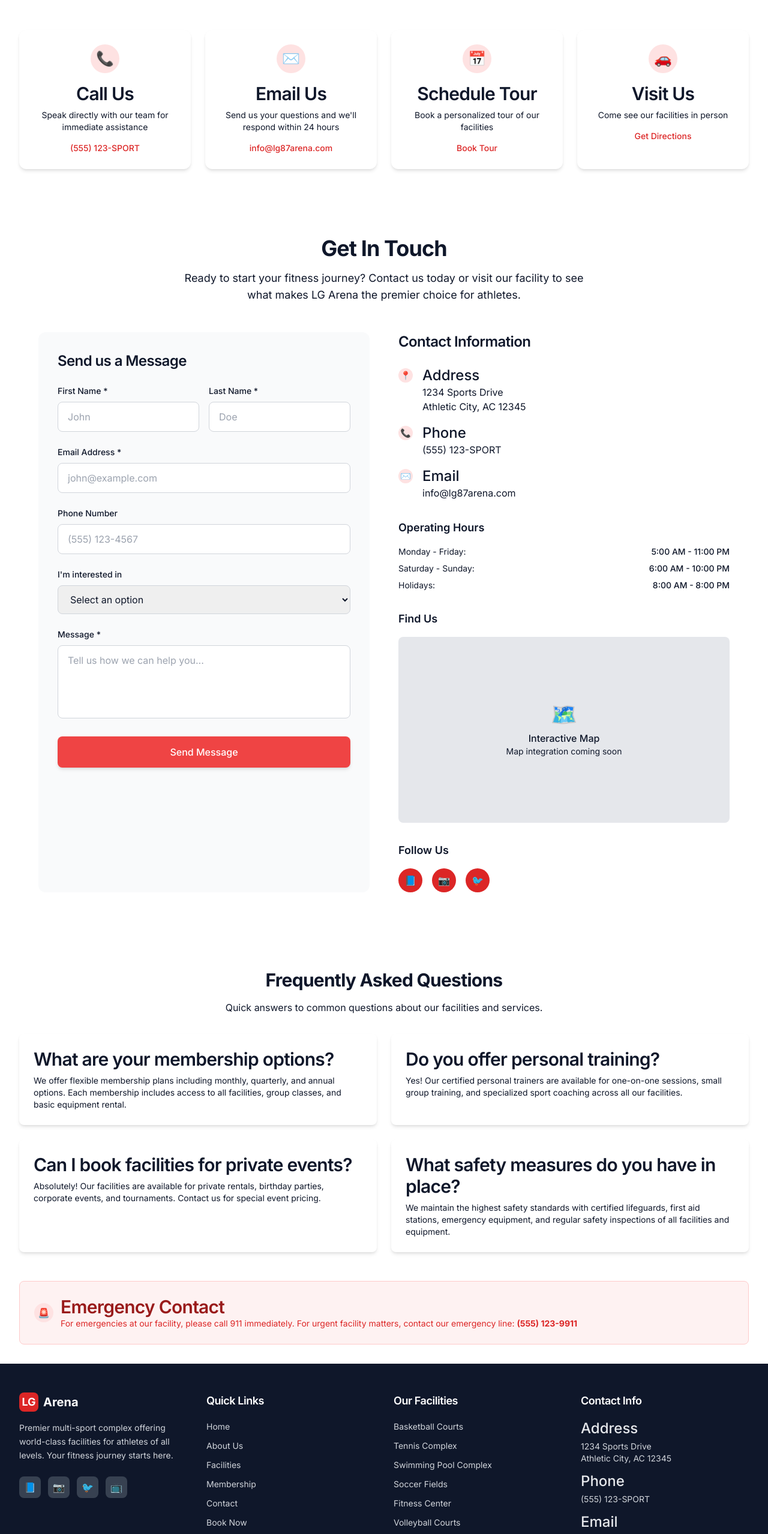
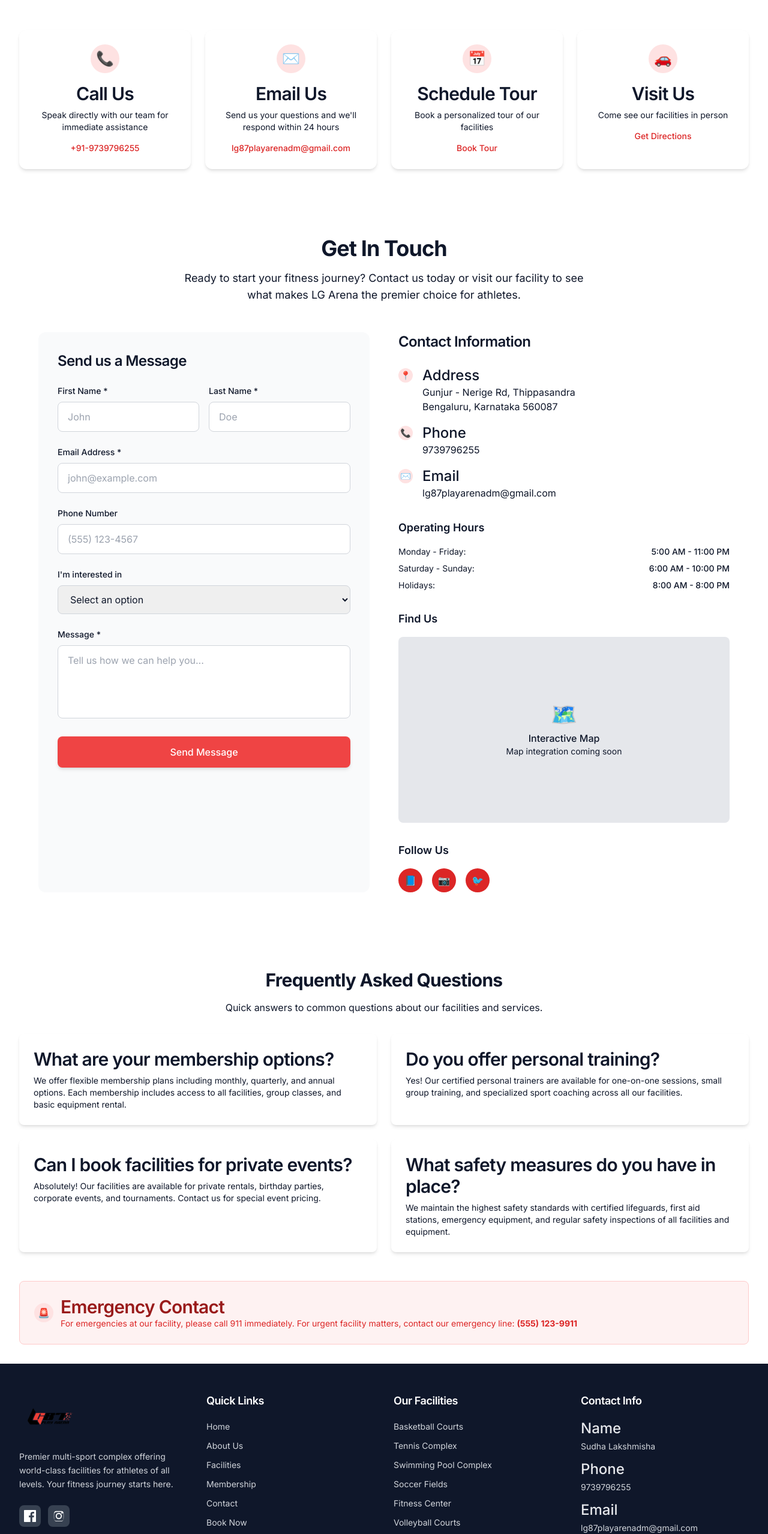
Before and after one commit to Chirag4452/lgarena-lp, a React (Vite) app: page /contact in a window 1280 px wide. Shown: the part 239-2797 px from the top of the page at 60% size. Built offline with nearby package versions, Linux system fonts and the light colour scheme.

Commit message:
Update contact information and social media links in Footer and Header components

```diff
--- a/src/components/Footer.jsx
+++ b/src/components/Footer.jsx
@@ -34,10 +34,14 @@ const Footer = () => {
             {/* Company Info */}
             <div className="lg:col-span-1">
               <div className="flex items-center space-x-2 mb-4">
-                <div className="w-8 h-8 bg-primary-600 rounded-lg flex items-center justify-center">
-                  <span className="text-white font-bold text-lg">LG</span>
+                <div className=" flex items-center justify-center">
+                <img
+                src="/LG-arena-logo.png"
+                alt="LG87 Play Arena"
+                className="h-20  w-auto transition-transform duration-200 group-hover:scale-105"
+              />
                 </div>
-                <span className="text-xl font-bold">Arena</span>
+
               </div>
 
               <p className="text-gray-300 mb-6 text-sm leading-relaxed">
@@ -47,33 +51,29 @@ const Footer = () => {
 
               {/* Social Media Links */}
               <div className="flex space-x-3">
+                {/* Facebook */}
                 <a
-                  href="#"
+                  href="https://www.facebook.com/@lg87playarena/"
+                  target="_blank"
+                  rel="noopener noreferrer"
                   className="w-9 h-9 bg-gray-700 hover:bg-primary-600 rounded-lg flex items-center justify-center transition-colors duration-200"
                   aria-label="Facebook"
                 >
-                  📘
+                  <svg xmlns="http://www.w3.org/2000/svg" viewBox="0 0 24 24" className="w-5 h-5 fill-white">
+                    <path d="M22.675 0H1.325C.593 0 0 .593 0 1.325v21.351C0 23.407.593 24 1.325 24h11.495v-9.294H9.691V11.01h3.129V8.414c0-3.1 1.893-4.788 4.659-4.788 1.325 0 2.463.099 2.796.143v3.24l-1.918.001c-1.504 0-1.796.715-1.796 1.765v2.314h3.59l-.467 3.696h-3.123V24h6.116C23.407 24 24 23.407 24 22.676V1.325C24 .593 23.407 0 22.675 0z"/>
+                  </svg>
                 </a>
+                {/* Instagram */}
                 <a
-                  href="#"
+                  href="https://www.instagram.com/lg87playarena/"
+                  target="_blank"
+                  rel="noopener noreferrer"
                   className="w-9 h-9 bg-gray-700 hover:bg-primary-600 rounded-lg flex items-center justify-center transition-colors duration-200"
                   aria-label="Instagram"
                 >
-                  📷
-                </a>
-                <a
-                  href="#"
-                  className="w-9 h-9 bg-gray-700 hover:bg-primary-600 rounded-lg flex items-center justify-center transition-colors duration-200"
-                  aria-label="Twitter"
-                >
-                  🐦
-                </a>
-                <a
-                  href="#"
-                  className="w-9 h-9 bg-gray-700 hover:bg-primary-600 rounded-lg flex items-center justify-center transition-colors duration-200"
-                  aria-label="YouTube"
-                >
-                  📺
+                  <svg xmlns="http://www.w3.org/2000/svg" viewBox="0 0 24 24" className="w-5 h-5 fill-white">
+                    <path d="M12 2.163c3.204 0 3.584.012 4.85.07 1.366.062 2.633.35 3.608 1.325.975.975 1.263 2.242 1.325 3.608.058 1.266.07 1.646.07 4.85s-.012 3.584-.07 4.85c-.062 1.366-.35 2.633-1.325 3.608-.975.975-2.242 1.263-3.608 1.325-1.266.058-1.646.07-4.85.07s-3.584-.012-4.85-.07c-1.366-.062-2.633-.35-3.608-1.325-.975-.975-1.263-2.242-1.325-3.608C2.175 15.584 2.163 15.204 2.163 12s.012-3.584.07-4.85c.062-1.366.35-2.633 1.325-3.608C4.533 2.583 5.8 2.295 7.166 2.233 8.432 2.175 8.812 2.163 12 2.163zm0 1.838c-3.17 0-3.548.012-4.796.07-1.036.047-1.602.22-1.978.396-.497.242-.852.532-1.227.907-.375.375-.665.73-.907 1.227-.176.376-.349.942-.396 1.978-.058 1.248-.07 1.626-.07 4.796s.012 3.548.07 4.796c.047 1.036.22 1.602.396 1.978.242.497.532.852.907 1.227.375.375.73.665 1.227.907.376.176.942.349 1.978.396 1.248.058 1.626.07 4.796.07s3.548-.012 4.796-.07c1.036-.047 1.602-.22 1.978-.396.497-.242.852-.532 1.227-.907.375-.375.665-.73.907-1.227.176-.376.349-.942.396-1.978.058-1.248.07-1.626.07-4.796s-.012-3.548-.07-4.796c-.047-1.036-.22-1.602-.396-1.978-.242-.497-.532-.852-.907-1.227-.375-.375-.73-.665-1.227-.907-.376-.176-.942-.349-1.978-.396-1.248-.058-1.626-.07-4.796-.07zM12 5.838a6.162 6.162 0 1 1 0 12.324 6.162 6.162 0 0 1 0-12.324zm0 10.185a4.023 4.023 0 1 0 0-8.047 4.023 4.023 0 0 0 0 8.047zm6.406-11.845a1.44 1.44 0 1 1 0 2.881 1.44 1.44 0 0 1 0-2.881z"/>
+                  </svg>
                 </a>
               </div>
             </div>
@@ -117,11 +117,8 @@ const Footer = () => {
               <h3 className="font-semibold text-lg mb-4">Contact Info</h3>
               <div className="space-y-3 text-sm">
                 <div>
-                  <h4 className="font-medium text-gray-200 mb-1">Address</h4>
-                  <p className="text-gray-300">
-                    {contact_info.address.street}<br />
-                    {contact_info.address.city}, {contact_info.address.state} {contact_info.address.zip}
-                  </p>
+                  <h4 className="font-medium text-gray-200 mb-1">Name</h4>
+                  <p className="text-gray-300">Sudha Lakshmisha</p>
                 </div>
 
                 <div>
@@ -142,6 +139,14 @@ const Footer = () => {
                   >
                     {contact_info.email}
                   </a>
+                </div>
+
+                <div>
+                  <h4 className="font-medium text-gray-200 mb-1">Address</h4>
+                  <p className="text-gray-300">
+                    {contact_info.address.street}<br />
+                    {contact_info.address.city}, {contact_info.address.state} {contact_info.address.zip}
+                  </p>
                 </div>
 
                 <div>
--- a/src/components/Header.jsx
+++ b/src/components/Header.jsx
@@ -18,7 +18,7 @@ const Header = () => {
   ];
 
   // Contact information
-  const phone_number = '(555) 123-SPORT';
+  const phone_number = '+91-9739796255';
 
   /**
    * Check if the current path matches the nav item path
--- a/src/data/facilities.js
+++ b/src/data/facilities.js
@@ -174,14 +174,14 @@ export const facilities = [
 export const contact_info = {
   name: "LG87 Play Arena Multi-Sport Complex",
   address: {
-    street: "1234 Sports Drive",
-    city: "Athletic City",
-    state: "AC",
-    zip: "12345",
-    country: "USA"
+    street: "Gunjur - Nerige Rd, Thippasandra",
+    city: "Bengaluru",
+    state: "Karnataka",
+    zip: "560087",
+    country: "India"
   },
-  phone: "(555) 123-SPORT",
-  email: "info@lg87arena.com",
+  phone: "9739796255",
+  email: "lg87playarenadm@gmail.com",
   website: "www.lg87arena.com",
   social_media: {
     facebook: "@LG87Arena",
--- a/src/pages/Contact.jsx
+++ b/src/pages/Contact.jsx
@@ -30,10 +30,10 @@ const Contact = () => {
               Speak directly with our team for immediate assistance
             </p>
             <a
-              href="tel:(555) 123-SPORT"
+              href="tel:9739796255"
               className="text-primary-600 hover:text-primary-700 font-medium text-sm"
             >
-              (555) 123-SPORT
+              +91-9739796255
             </a>
           </div>
 
@@ -46,10 +46,10 @@ const Contact = () => {
               Send us your questions and we'll respond within 24 hours
             </p>
             <a
-              href="mailto:info@lg87arena.com"
+              href="mailto:lg87playarenadm@gmail.com"
               className="text-primary-600 hover:text-primary-700 font-medium text-sm"
             >
-              info@lg87arena.com
+              lg87playarenadm@gmail.com
             </a>
           </div>
 
```
Also changed, not shown: public/LG-arena-logo.png (added).
